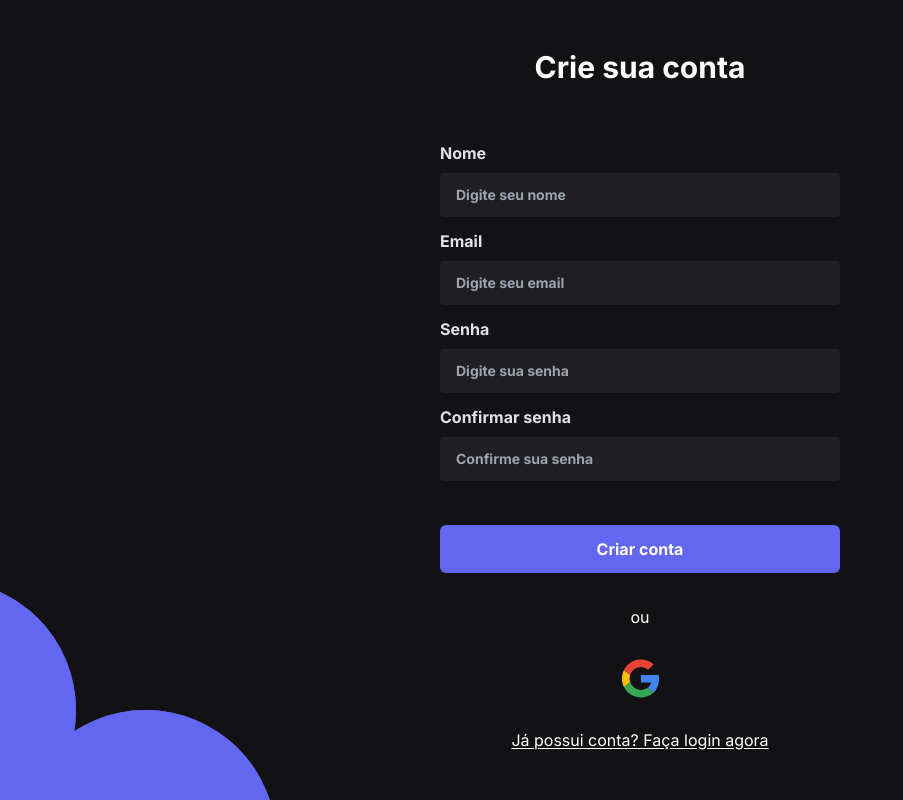
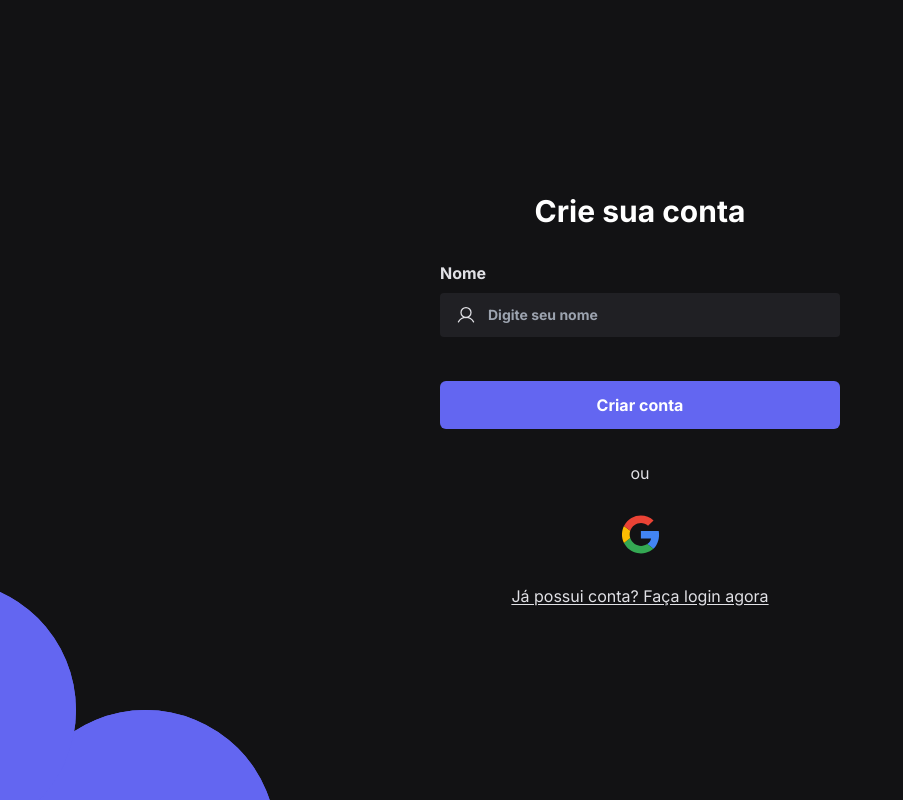
Before and after one commit to nlnadialigia/gen-project-frontend, a React (Vite) app: page /singup in a window 1280 px wide. Shown: the whole page, without its empty margins (0-903 px from the left). Built offline with nearby package versions, Linux system fonts and the light colour scheme.

Commit message:
:up: update input

```diff
--- a/src/components/InputForm.tsx
+++ b/src/components/InputForm.tsx
@@ -1,18 +1,40 @@
-import { InputHTMLAttributes } from "react";
+import { InputHTMLAttributes, ReactNode } from "react";
+import * as Label from '@radix-ui/react-label';
 
 interface InputProps extends InputHTMLAttributes<HTMLInputElement> {
+  titleLabel: string;
+  icon: ReactNode;
+  input: {
     type: string;
     name: string;
     id: string;
     placeholder: string;
   }
+}
+
+interface InputFormProps {
+
+}
 
 export function InputForm(props: InputProps) {
   return (
+    <div className="flex flex-col gap-2">
+      <Label.Root
+        htmlFor={props.id}
+        className="text-gray-200 text-base font-bold"
+      >
+        {props.titleLabel}
+      </Label.Root>
+      <div className="relative flex items-center">
+        <div className="absolute left-4 text-gray-200">
+          {props.icon}
+        </div>
         <input
-      {...props}
-      className="rounded py-3 px-4 w-[400px] bg-gray-800 text-white-200 text-sm font-bold focus:outline-none focus:border-indigo-500 focus:ring-2 focus:ring-indigo-500 invalid:border-pink-500 invalid:text-rose-600
+          {...props.input}
+          className="pl-12 pr-4 py-3 rounded w-[400px] bg-gray-800 text-white-200 text-sm font-bold focus:outline-none focus:border-indigo-500 focus:ring-2 focus:ring-indigo-500 invalid:border-pink-500 invalid:text-rose-600
           focus:invalid:border-rose-500 focus:invalid:ring-rose-500"
         />
+      </div>
+    </div>
   );
 }
--- a/src/pages/FormLogin.tsx
+++ b/src/pages/FormLogin.tsx
@@ -8,35 +8,6 @@ export function FormLogin() {
       <h1 className="text-3xl font-bold text-gray-200 text-center mb-8">
         Entre na sua conta!
       </h1>
-      <div className="flex flex-col mb-3">
-        <Label.Root
-          htmlFor="email"
-          className="text-gray-200 text-base font-bold mb-3"
-        >
-          Email
-        </Label.Root>
-        <InputForm
-          type="email"
-          name="email"
-          id="email"
-          placeholder="Digite seu e-mail"
-          />
-      </div>
-
-      <div className="flex flex-col mb-3">
-        <Label.Root
-          htmlFor="password"
-          className="text-gray-200 text-base font-bold mb-3"
-        >
-          Senha
-        </Label.Root>
-        <InputForm
-          id="password"
-          name="password"
-          type="password"
-          placeholder="Digite sua senha"
-        />
-      </div>
 
       <div className="w-[400px] ">
         <ButtonForm>Enviar</ButtonForm>
--- a/src/pages/FormSignUp.tsx
+++ b/src/pages/FormSignUp.tsx
@@ -1,4 +1,5 @@
 import * as Label from "@radix-ui/react-label";
+import { User } from "phosphor-react";
 import { Link } from "react-router-dom";
 import { ButtonForm } from "../components/ButtonForm";
 import { InputForm } from "../components/InputForm";
@@ -7,77 +8,31 @@ import GoogleIcon from '../assets/google-icon.svg';
 
 export function FormSignUp() {
     return (
-        <div className="my-6 text-white flex flex-col items-center justify-center">
-            <h1 className="mb-14 font-bold text-3xl">Crie sua conta</h1>
+        <div className="my-8 text-white flex flex-col items-center justify-center">
+            <h1 className="mb-8 font-bold text-3xl">Crie sua conta</h1>
 
             <form action="" className="flex flex-col gap-3">
-                <div className="flex flex-col gap-2">
-                    <Label.Root
-                        htmlFor="name"
-                        className="text-gray-200 text-base font-bold"
-                    >
-                        Nome
-                    </Label.Root>
-                    <InputForm
-                        type="text"
-                        name="name"
-                        id="name"
-                        placeholder="Digite seu nome"
-                        />
-                </div>
-                <div className="flex flex-col gap-2">
-                    <Label.Root
-                        htmlFor="email"
-                        className="text-gray-200 text-base font-bold"
-                    >
-                        Email
-                    </Label.Root>
-                    <InputForm
-                        type="text"
-                        name="email"
-                        id="email"
-                        placeholder="Digite seu email"
-                        />
-                </div>
-                <div className="flex flex-col gap-2">
-                    <Label.Root
-                        htmlFor="password"
-                        className="text-gray-200 text-base font-bold"
-                    >
-                        Senha
-                    </Label.Root>
-                    <InputForm
-                        type="password"
-                        name="password"
-                        id="password"
-                        placeholder="Digite sua senha"
-                        />
-                </div>
-                <div className="flex flex-col gap-2">
-                    <Label.Root
-                        htmlFor="passwordConfirm"
-                        className="text-gray-200 text-base font-bold"
-                    >
-                        Confirmar senha
-                    </Label.Root>
-                    <InputForm
-                        type="password"
-                        name="passwordConfirm"
-                        id="passwordConfirm"
-                        placeholder="Confirme sua senha"
-                        />
-                </div>
+                <InputForm
+                    titleLabel="Nome"
+                    icon={<User size={20}/>}
+                    input={{
+                        type: "text",
+                        name: "name",
+                        id: "name",
+                        placeholder: "Digite seu nome",
+                    }}
+                />
 
                 <ButtonForm>Criar conta</ButtonForm>
             </form>
 
-            <span className="">ou</span>
+            <span className="text-gray-200">ou</span>
 
             <button className="my-6">
                 <img src={GoogleIcon} alt="" />
             </button>
 
-            <Link to="/" className="underline underline-offset-2">Já possui conta? Faça login agora</Link>
+            <Link to="/" className="text-gray-200 underline underline-offset-2">Já possui conta? Faça login agora</Link>
         </div>
     )
 }
```
Lines whose indentation alone changed are shown as unchanged.
